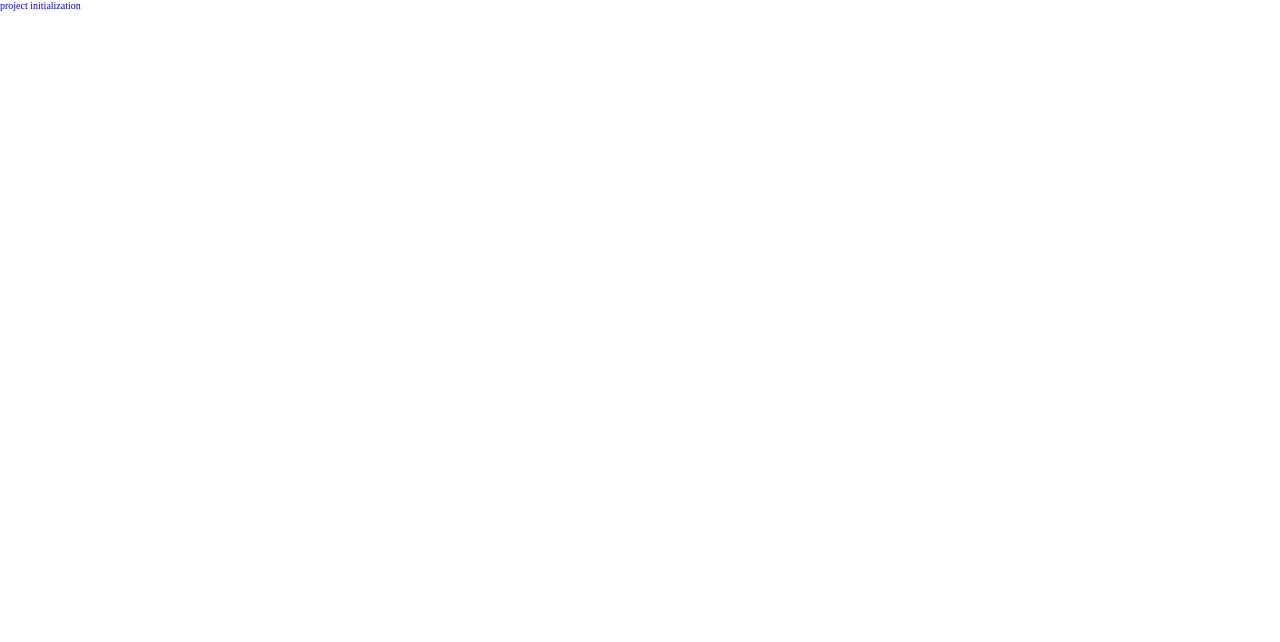
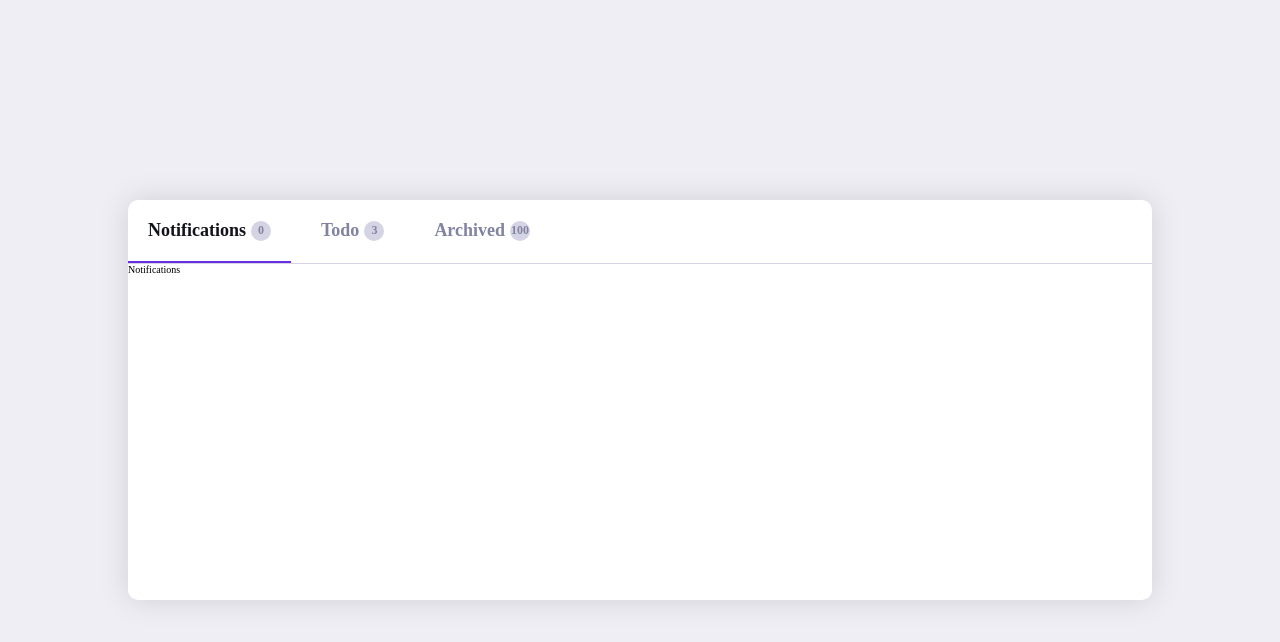
Before and after one commit to Alexandre-Dietsch/Todo-front, a React (Create React App) app: page / in a window 1280 px wide. Shown: the top 642 px of the page. Built offline with nearby package versions, Linux system fonts and the light colour scheme.

Commit message:
feat: implement the tabs

```diff
--- a/src/App.module.scss
+++ b/src/App.module.scss
@@ -1,3 +1,10 @@
+@import 'scss';
+
 .wrapper {
-	color: blue;
+  width: 100vw;
+  height: 100vh;
+  display: flex;
+  justify-content: center;
+  align-items: center;
+  background-color: $bgColor;
 }
--- a/src/App.tsx
+++ b/src/App.tsx
@@ -1,8 +1,13 @@
+import TodosWrapper from 'components/TodosWrapper'
 import styles from './App.module.scss'
 import 'scss/index.scss'
 
 const App = () => {
-  return <div className={styles.wrapper}>project initialization</div>
+  return (
+    <div className={styles.wrapper}>
+      <TodosWrapper />
+    </div>
+  )
 }
 
 export default App
--- /dev/null
+++ b/src/components/TodosWrapper.module.scss
@@ -0,0 +1,48 @@
+@import 'scss';
+
+.todosWrapper {
+  width: 80%;
+  min-height: 50vh;
+  background-color: $white;
+  border-radius: 1rem;
+  box-shadow: 0 0 3rem #00000020;
+}
+
+.tabs {
+  display: flex;
+  align-items: center;
+  gap: 1rem;
+  color: $secondaryGrey;
+  font-weight: bold;
+  font-size: $large;
+  border-bottom: 1px solid $primaryGrey;
+  list-style: none;
+
+  li {
+    display: flex;
+    align-items: center;
+    padding: 2rem;
+    cursor: pointer;
+    border-bottom: 2px solid transparent;
+    transition: all 0.4s ease-in-out;
+
+    .totalTab {
+      display: flex;
+      justify-content: center;
+      align-items: center;
+      margin-left: 0.5rem;
+      width: 1rem;
+      height: 1rem;
+      padding: 1rem;
+      border-radius: 50%;
+      background-color: $primaryGrey;
+      color: $secondaryGrey;
+      font-size: $small;
+    }
+  }
+
+  & > .tabSelected {
+    color: $black;
+    border-color: $purple;
+  }
+}
--- /dev/null
+++ b/src/components/TodosWrapper.tsx
@@ -0,0 +1,40 @@
+import { useState } from 'react'
+import styles from './TodosWrapper.module.scss'
+
+const TodosWrapper = () => {
+  const [tabs, setTabs] = useState(1)
+
+  return (
+    <div className={styles.todosWrapper}>
+      <ul className={styles.tabs}>
+        <li
+          onClick={() => setTabs(1)}
+          className={tabs === 1 ? styles.tabSelected : ''}
+        >
+          Notifications
+          <span className={styles.totalTab}>0</span>
+        </li>
+        <li
+          onClick={() => setTabs(2)}
+          className={tabs === 2 ? styles.tabSelected : ''}
+        >
+          Todo
+          <span className={styles.totalTab}>3</span>
+        </li>
+        <li
+          onClick={() => setTabs(3)}
+          className={tabs === 3 ? styles.tabSelected : ''}
+        >
+          Archived
+          <span className={styles.totalTab}>100</span>
+        </li>
+      </ul>
+      {tabs === 1 && <div className={styles.notifications}>Notifications</div>}
+      {tabs === 2 && <div className={styles.todos}>Todos</div>}
+      {tabs === 3 && <div className={styles.archived}>Archived</div>}
+      <div className={styles.newTodoWrapper}></div>
+    </div>
+  )
+}
+
+export default TodosWrapper
--- a/src/scss/_colors.scss
+++ b/src/scss/_colors.scss
@@ -0,0 +1,6 @@
+$bgColor: #efeef5;
+$purple: #672ee3;
+$white: #ffffff;
+$black: #13131c;
+$primaryGrey: #d4d4e4;
+$secondaryGrey: #8183a1;
```
